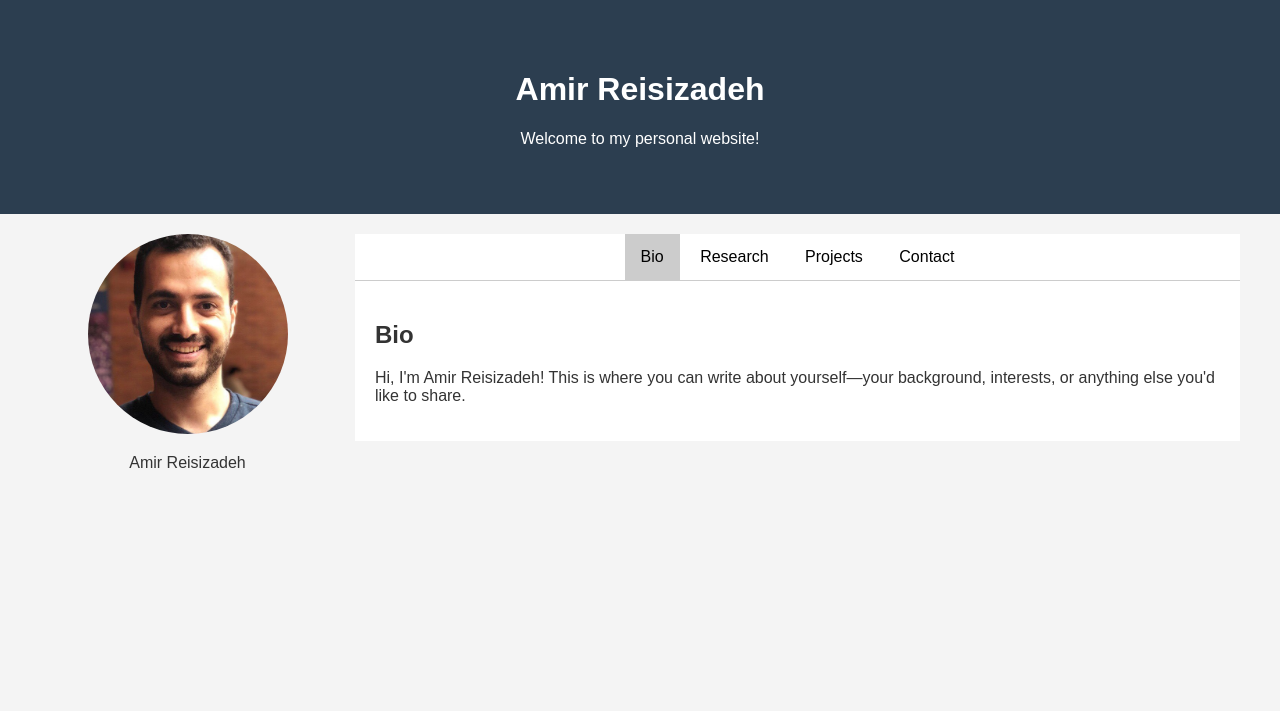
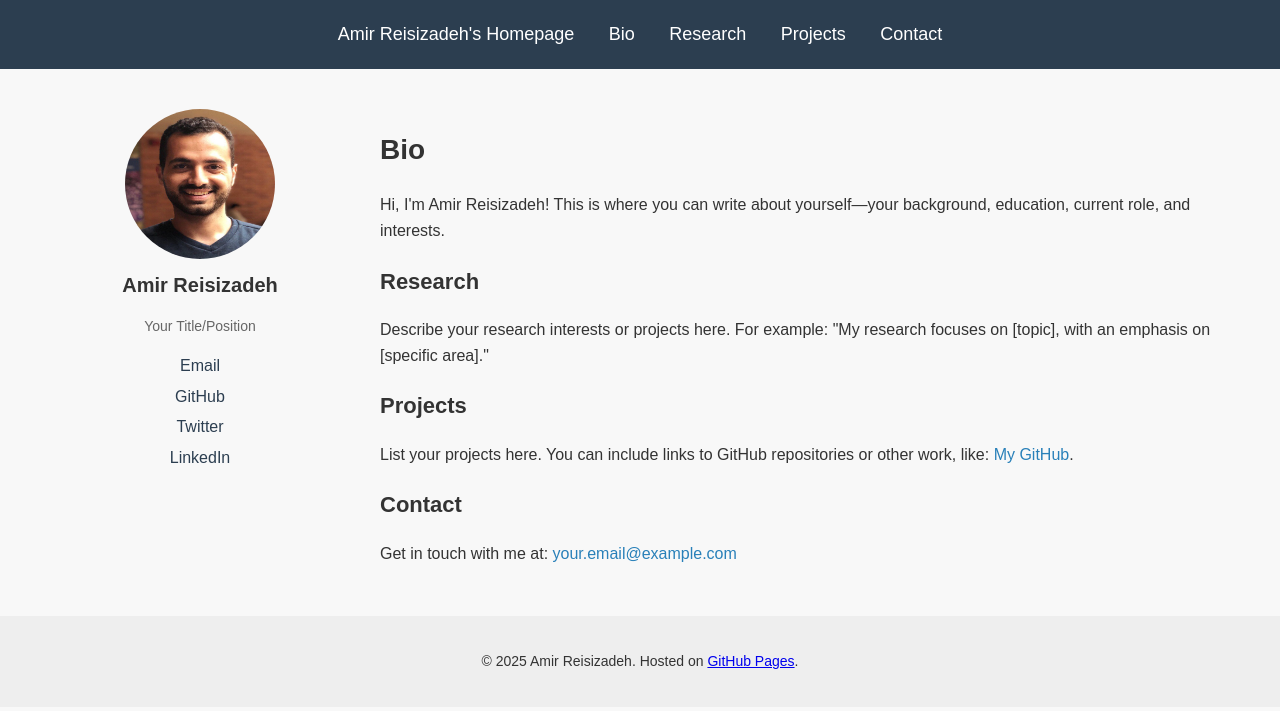
Before and after one commit to amirreisizadeh/amirreisizadeh.github.io, a plain HTML site: page index.html in a window 1280 px wide. Drawn offline with Linux system fonts and the light colour scheme.

Commit message:
Update index.html

```diff
--- a/index.html
+++ b/index.html
@@ -1,131 +1,157 @@
 <!DOCTYPE html>
-<html lang="en">
+<html lang="en" class="no-js">
 <head>
-    <meta charset="UTF-8">
+    <meta charset="utf-8">
+    <!-- SEO -->
+    <title>Amir Reisizadeh's Homepage</title>
+    <meta property="og:locale" content="en-US">
+    <meta property="og:site_name" content="Amir Reisizadeh's Homepage">
+    <meta property="og:title" content="Amir Reisizadeh">
+    <meta property="og:url" content="https://amirreisizadeh.github.io/">
+    <meta property="og:description" content="About me">
     <meta name="viewport" content="width=device-width, initial-scale=1.0">
-    <title>Amir Reisizadeh</title>
+    <!-- Styles -->
     <style>
         body {
-            font-family: Arial, sans-serif;
+            font-family: 'Arial', sans-serif;
             margin: 0;
             padding: 0;
-            background-color: #f4f4f4;
+            background-color: #f8f8f8;
             color: #333;
+            line-height: 1.6;
         }
-        .header {
+        .masthead {
+            background-color: #2c3e50;
+            padding: 20px;
             text-align: center;
-            padding: 50px;
-            background-color: #2c3e50;
+        }
+        .masthead a {
             color: white;
+            text-decoration: none;
+            font-size: 18px;
+            margin: 0 15px;
         }
-        .container {
+        .masthead a:hover {
+            text-decoration: underline;
+        }
+        .main {
             display: flex;
             max-width: 1200px;
             margin: 20px auto;
-            gap: 20px;
         }
-        .left-column {
-            flex: 1;
+        .sidebar {
+            width: 25%;
+            padding: 20px;
+            position: sticky;
+            top: 20px;
+            align-self: flex-start;
+        }
+        .sidebar img {
+            width: 150px;
+            height: 150px;
+            border-radius: 50%;
+            display: block;
+            margin: 0 auto 10px;
+        }
+        .sidebar h3 {
+            margin: 10px 0;
+            text-align: center;
+            font-size: 20px;
+        }
+        .sidebar p {
+            text-align: center;
+            font-size: 14px;
+            color: #666;
+        }
+        .sidebar .social-icons {
+            list-style: none;
+            padding: 0;
             text-align: center;
         }
-        .left-column img {
-            width: 200px;
-            height: 200px;
-            border-radius: 50%;
-            object-fit: cover;
+        .sidebar .social-icons li {
+            margin: 5px 0;
         }
-        .right-column {
-            flex: 3;
+        .sidebar .social-icons a {
+            color: #2c3e50;
+            text-decoration: none;
         }
-        .tab {
-            overflow: hidden;
-            border-bottom: 1px solid #ccc;
-            background-color: #fff;
+        .sidebar .social-icons a:hover {
+            color: #2980b9;
+        }
+        .content {
+            width: 75%;
+            padding: 20px;
+        }
+        .content h1 {
+            font-size: 28px;
+            margin-bottom: 20px;
+        }
+        .content h2 {
+            font-size: 22px;
+            margin-top: 20px;
+        }
+        .content p, .content ul {
+            margin: 10px 0;
+        }
+        .content a {
+            color: #2980b9;
+            text-decoration: none;
+        }
+        .content a:hover {
+            text-decoration: underline;
+        }
+        .footer {
             text-align: center;
-        }
-        .tab button {
-            background-color: inherit;
-            border: none;
-            outline: none;
-            cursor: pointer;
-            padding: 14px 16px;
-            transition: 0.3s;
-            font-size: 16px;
-        }
-        .tab button:hover {
-            background-color: #ddd;
-        }
-        .tab button.active {
-            background-color: #ccc;
-        }
-        .tabcontent {
-            display: none;
             padding: 20px;
-            background-color: white;
-        }
-        .tabcontent.active {
-            display: block;
+            background-color: #eee;
+            font-size: 14px;
         }
     </style>
 </head>
 <body>
-    <div class="header">
-        <h1>Amir Reisizadeh</h1>
-        <p>Welcome to my personal website!</p>
+    <!-- Navigation -->
+    <div class="masthead">
+        <a href="https://amirreisizadeh.github.io/">Amir Reisizadeh's Homepage</a>
+        <a href="#bio">Bio</a>
+        <a href="#research">Research</a>
+        <a href="#projects">Projects</a>
+        <a href="#contact">Contact</a>
     </div>
 
-    <div class="container">
-        <div class="left-column">
-            <img src="/Amir_pic.jpg" alt="Amir Reisizadeh Photo">
-            <p>Amir Reisizadeh</p>
+    <!-- Main Content -->
+    <div class="main">
+        <!-- Sidebar with Photo -->
+        <div class="sidebar">
+            <img src="/Amir_pic.jpg" alt="Amir Reisizadeh">
+            <h3>Amir Reisizadeh</h3>
+            <p>Your Title/Position</p>
+            <ul class="social-icons">
+                <li><a href="mailto:your.email@example.com">Email</a></li>
+                <li><a href="https://github.com/amirreisizadeh">GitHub</a></li>
+                <li><a href="https://twitter.com/yourusername">Twitter</a></li>
+                <li><a href="https://linkedin.com/in/yourusername">LinkedIn</a></li>
+            </ul>
         </div>
-        <div class="right-column">
-            <div class="tab">
-                <button class="tablinks" onclick="openTab(event, 'Bio')" id="defaultOpen">Bio</button>
-                <button class="tablinks" onclick="openTab(event, 'Research')">Research</button>
-                <button class="tablinks" onclick="openTab(event, 'Projects')">Projects</button>
-                <button class="tablinks" onclick="openTab(event, 'Contact')">Contact</button>
-            </div>
 
-            <div id="Bio" class="tabcontent">
-                <h2>Bio</h2>
-                <p>Hi, I'm Amir Reisizadeh! This is where you can write about yourself—your background, interests, or anything else you'd like to share.</p>
-            </div>
+        <!-- Content Area -->
+        <div class="content">
+            <h1 id="bio">Bio</h1>
+            <p>Hi, I'm Amir Reisizadeh! This is where you can write about yourself—your background, education, current role, and interests.</p>
 
-            <div id="Research" class="tabcontent">
-                <h2>Research</h2>
-                <p>This is a placeholder for your research interests or projects. Feel free to list publications, topics, or ongoing work here.</p>
-            </div>
+            <h2 id="research">Research</h2>
+            <p>Describe your research interests or projects here. For example: "My research focuses on [topic], with an emphasis on [specific area]."</p>
 
-            <div id="Projects" class="tabcontent">
-                <h2>Projects</h2>
-                <p>Highlight your projects here. You can add links to GitHub repositories or descriptions of what you’ve built.</p>
-            </div>
+            <h2 id="projects">Projects</h2>
+            <p>List your projects here. You can include links to GitHub repositories or other work, like: <a href="https://github.com/amirreisizadeh">My GitHub</a>.</p>
 
-            <div id="Contact" class="tabcontent">
-                <h2>Contact</h2>
-                <p>Get in touch with me at: <a href="mailto:amir.reisizadeh@gmail.com">amir.reisizadeh@gmail.com</a></p>
-            </div>
+            <h2 id="contact">Contact</h2>
+            <p>Get in touch with me at: <a href="mailto:your.email@example.com">your.email@example.com</a></p>
         </div>
     </div>
 
-    <script>
-        function openTab(evt, tabName) {
-            var i, tabcontent, tablinks;
-            tabcontent = document.getElementsByClassName("tabcontent");
-            for (i = 0; i < tabcontent.length; i++) {
-                tabcontent[i].classList.remove("active");
-            }
-            tablinks = document.getElementsByClassName("tablinks");
-            for (i = 0; i < tablinks.length; i++) {
-                tablinks[i].classList.remove("active");
-            }
-            document.getElementById(tabName).classList.add("active");
-            evt.currentTarget.classList.add("active");
-        }
-
-        // Open the "Bio" tab by default
-        document.getElementById("defaultOpen").click();
-    </script>
+    <!-- Footer -->
+    <div class="footer">
+        <p>© 2025 Amir Reisizadeh. Hosted on <a href="https://github.com">GitHub Pages</a>.</p>
+    </div>
 </body>
 </html>
```
